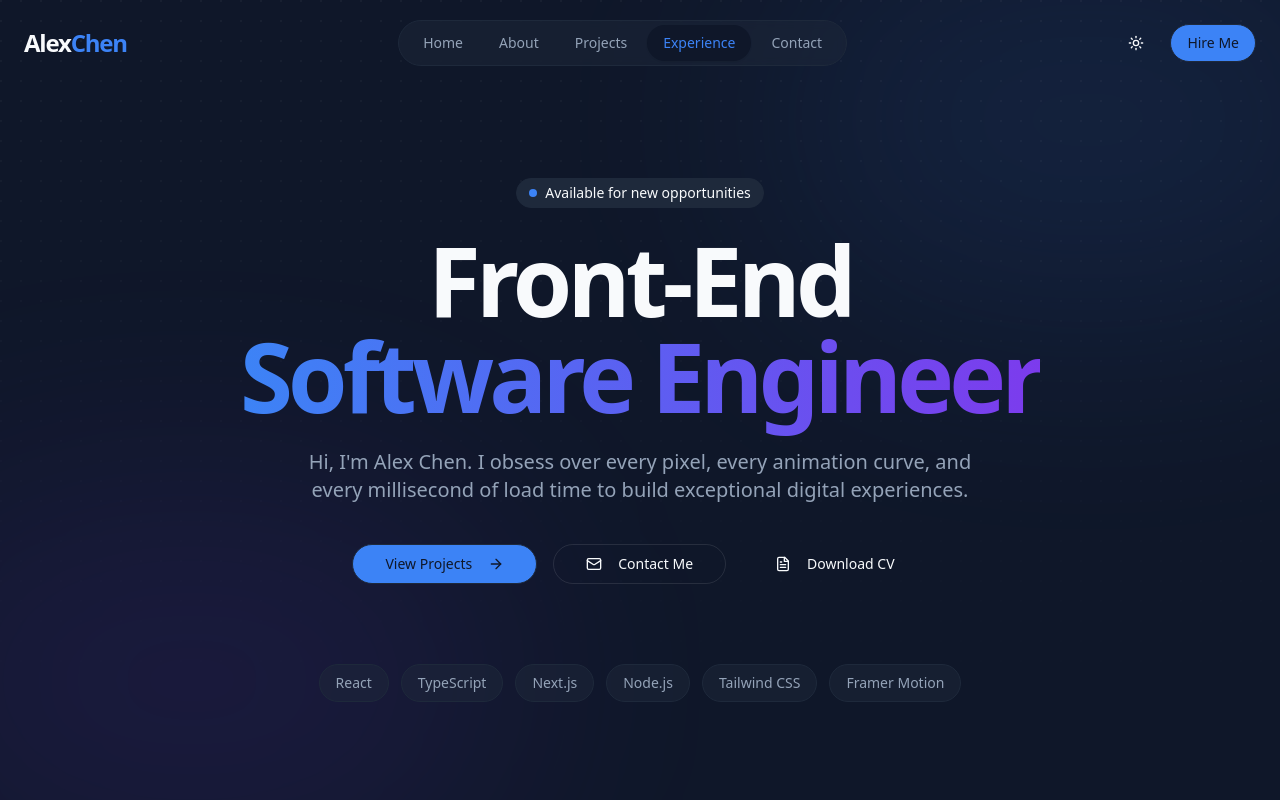
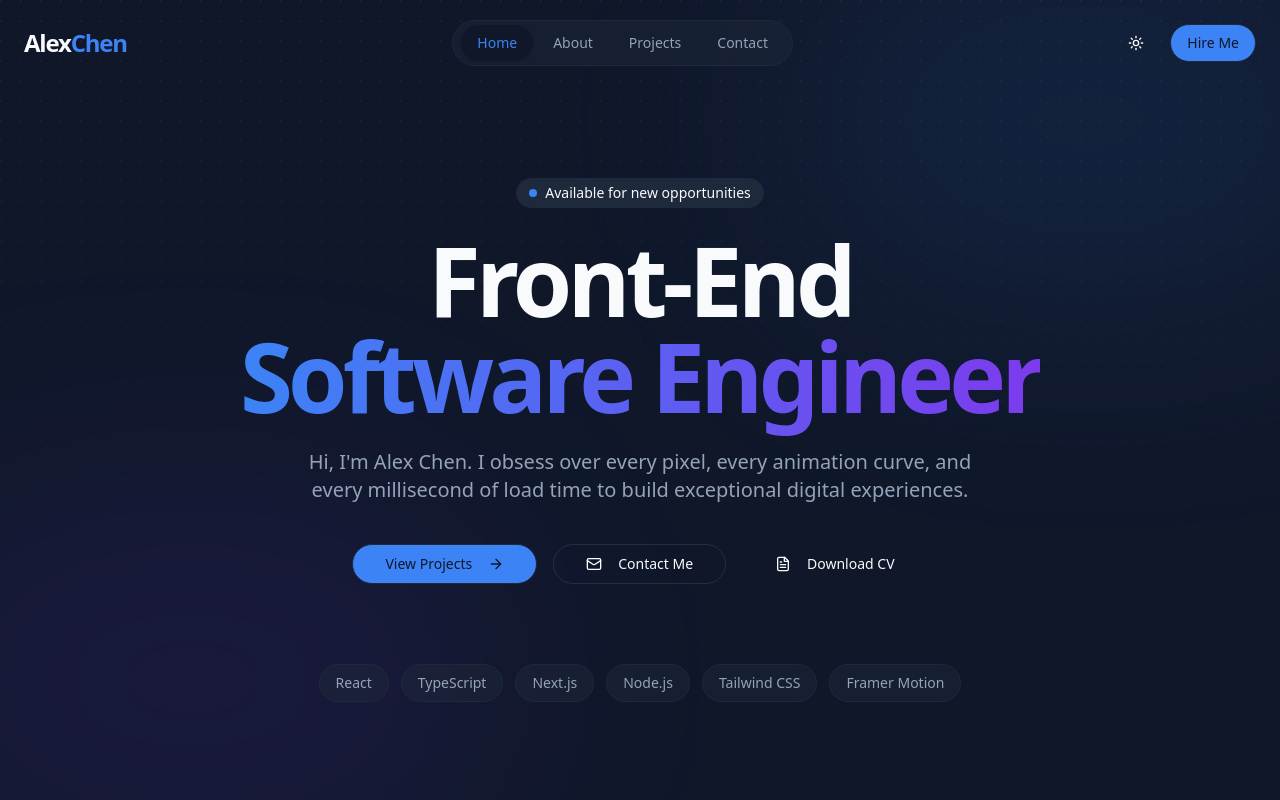
Before and after one commit to Ahmed-Youssef-404/New-Portfolio, a React (Vite) app: page / in a window 1280 px wide. Shown: the top 800 px of the page. Built offline with nearby package versions, Linux system fonts and the light colour scheme.

Commit message:
fix: fixed navigation issue and removed unwanted section

```diff
--- a/src/components/layout/Navbar.tsx
+++ b/src/components/layout/Navbar.tsx
@@ -8,7 +8,7 @@ const NAV_ITEMS = [
   { label: "Home", href: "#home" },
   { label: "About", href: "#about" },
   { label: "Projects", href: "#projects" },
-  { label: "Experience", href: "#experience" },
+  // { label: "Experience", href: "#experience" },
   { label: "Contact", href: "#contact" },
 ]
 
@@ -16,8 +16,7 @@ export function Navbar() {
   const { theme, setTheme } = useTheme()
   const [isScrolled, setIsScrolled] = useState(false)
   const activeSection = useScrollSpy(
-    NAV_ITEMS.map((item) => item.href.substring(1)),
-    -100
+    NAV_ITEMS.map((item) => item.href.substring(1)), 100
   )
 
   useEffect(() => {
```
